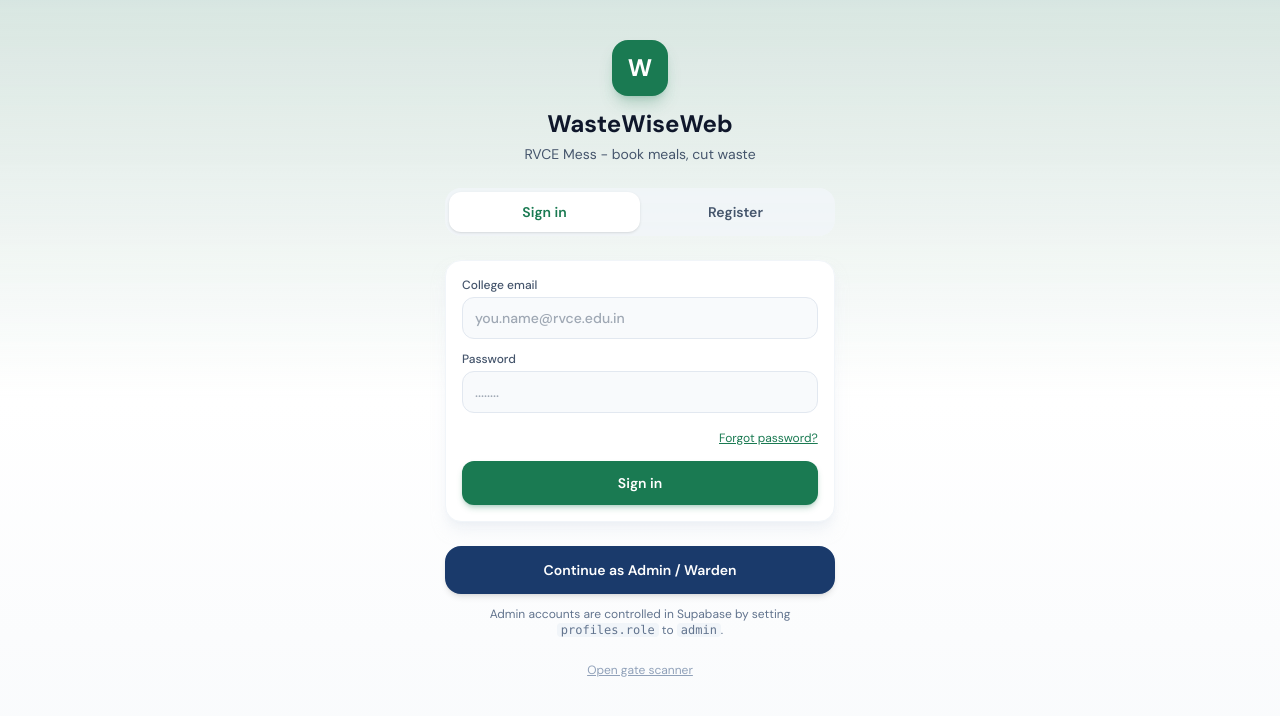
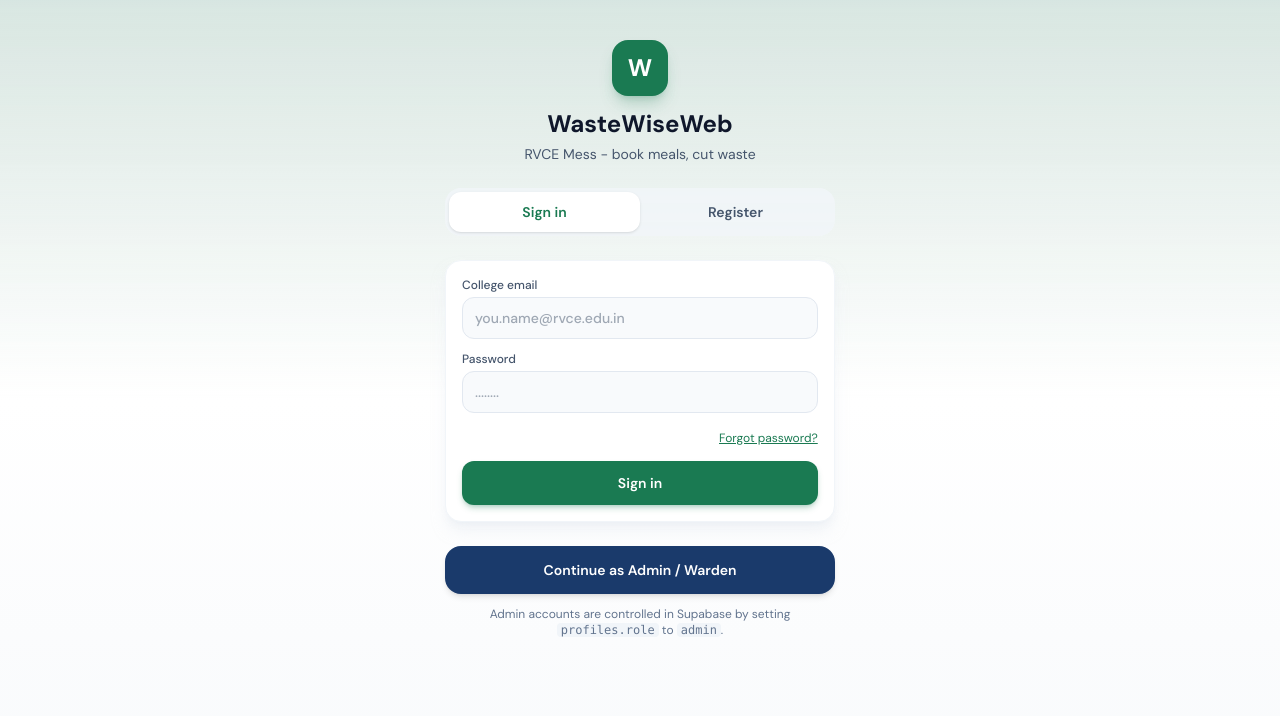
Before and after one commit to GraverSurvivor/wastewiseweb, a React (Vite) app: page /login in a window 1280 px wide. Shown: the top 716 px of the page. Built offline with nearby package versions, Linux system fonts and the light colour scheme; no server answers.

Commit message:
remove gate scanner link from login

```diff
--- a/src/pages/Login.jsx
+++ b/src/pages/Login.jsx
@@ -429,12 +429,6 @@ export function Login() {
               <code className="rounded bg-slate-100 px-1">admin</code>.
             </p>
           </div>
-
-          <p className="text-center text-xs text-slate-400">
-            <Link to="/scanner" className="underline hover:text-slate-600">
-              Open gate scanner
-            </Link>
-          </p>
         </div>
       </div>
 
```
